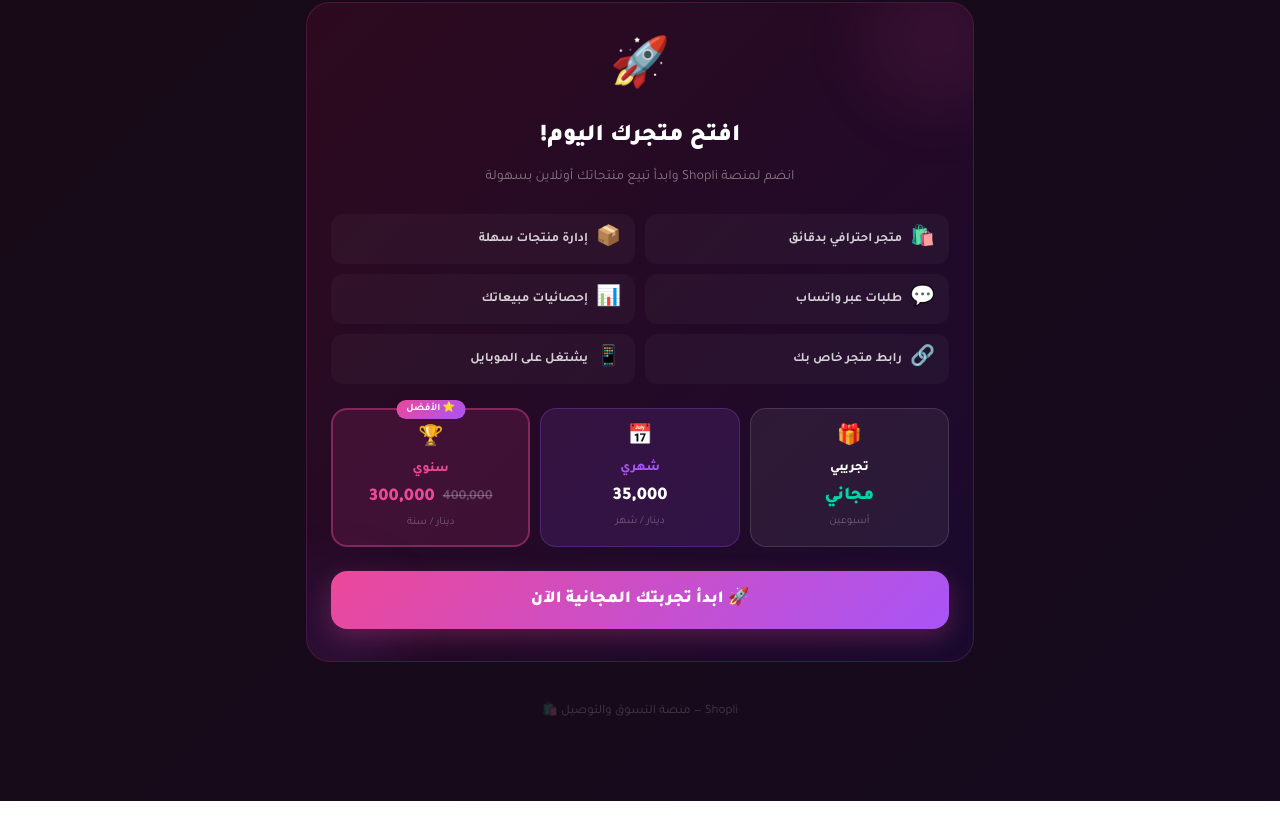
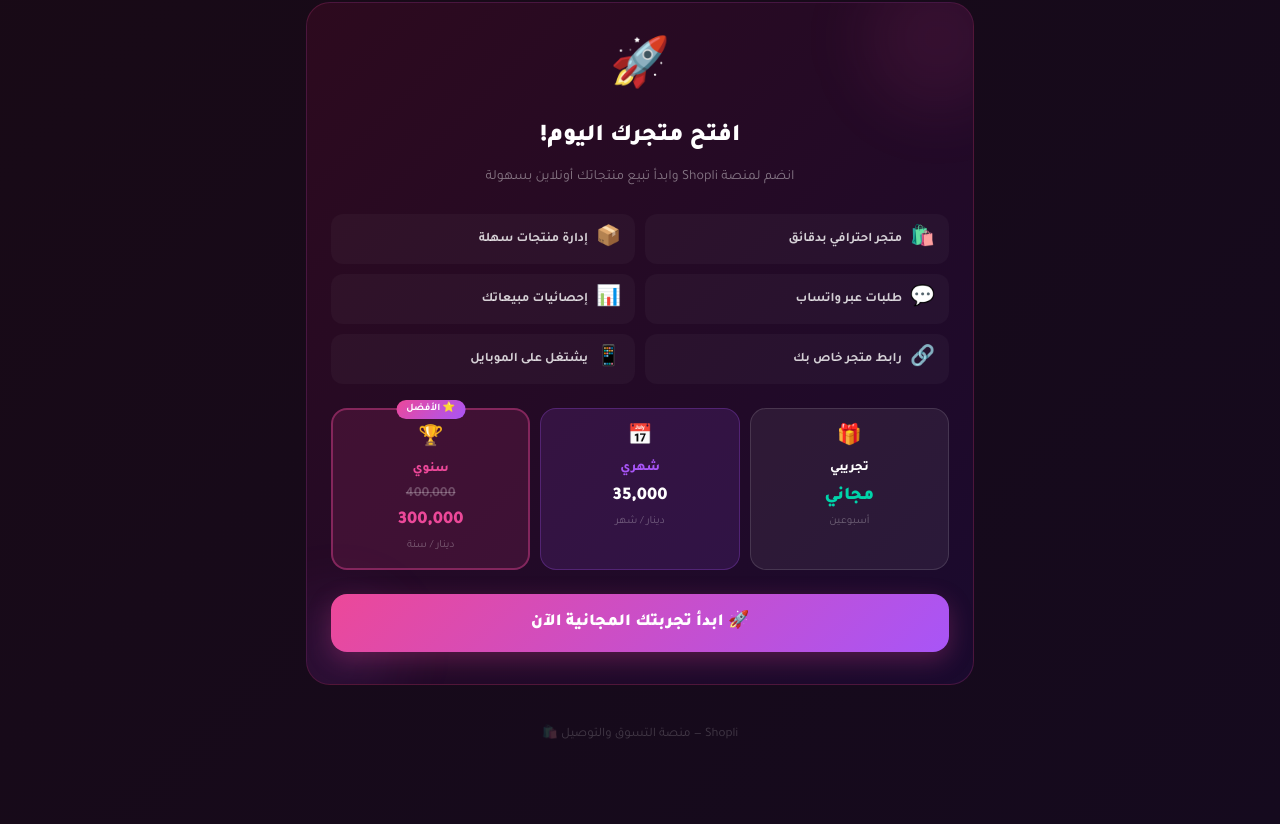
Before and after one commit to ashraff066-afk/waslni, a Next.js app: page / in a window 1280 px wide. Shown: the part 1170-1994 px from the top of the page. Before the commit the page ends 1971 px from the top, so only its background shows below. Built offline with nearby package versions, Linux system fonts and the light colour scheme; no server answers; the database is empty.

Commit message:
fix yearly price display

```diff
--- a/app/page.tsx
+++ b/app/page.tsx
@@ -161,10 +161,8 @@ input, textarea { -webkit-user-select: text; user-select: text; }
           <div style={{ position: "absolute", top: -10, left: "50%", transform: "translateX(-50%)", background: "linear-gradient(135deg,#ec4899,#a855f7)", borderRadius: 20, padding: "2px 10px", fontSize: 10, fontWeight: 700, color: "#fff", whiteSpace: "nowrap" }}>⭐ الأفضل</div>
           <div style={{ fontSize: 20, marginBottom: 6 }}>🏆</div>
           <div style={{ fontWeight: 800, color: "#ec4899", fontSize: 13, marginBottom: 4 }}>سنوي</div>
-         <div style={{ display: "flex", alignItems: "center", gap: 8, justifyContent: "center" }}>
-  <div style={{ fontSize: 14, fontWeight: 700, color: "#ffffff40", textDecoration: "line-through" }}>400,000</div>
-  <div style={{ fontSize: 18, fontWeight: 900, color: "#ec4899" }}>300,000</div>
-</div>
+       <div style={{ fontSize: 14, fontWeight: 700, color: "#ffffff40", textDecoration: "line-through", marginBottom: 2 }}>400,000</div>
+<div style={{ fontSize: 18, fontWeight: 900, color: "#ec4899" }}>300,000</div>
 <div style={{ fontSize: 11, color: "#ffffff50", marginTop: 4 }}>دينار / سنة</div>
         </div>
       </div>
```
